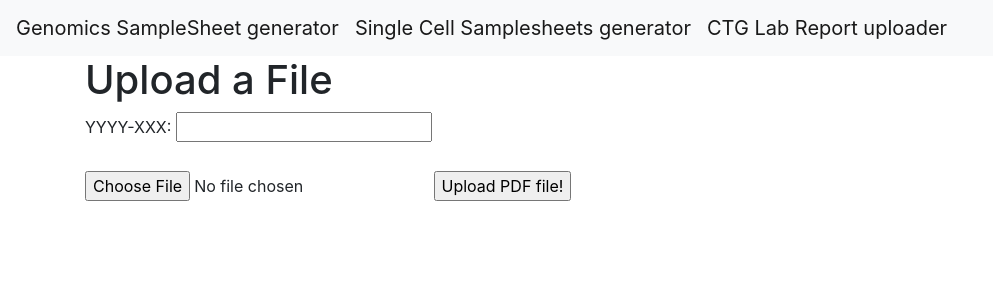
After one commit to ctg-lund/SampleSheetGenerator, a Python web app: template templates/lab_report.html in a window 1280 px wide. The commit adds this page. Shown: the top 300 px of the page, without its empty margins (0-993 px from the left). Run offline with Jinja, Linux system fonts and the light colour scheme; the template is opened without the code that fills it, so the values that code supplies are empty; some libraries are stand-ins or nearby versions.

Commit message:
adding report upload, minor edits

```diff
--- a/templates/base.html
+++ b/templates/base.html
@@ -11,6 +11,10 @@
     <nav class="navbar navbar-expand-lg navbar-light bg-light">
       <a class="navbar-brand" href="/samplesheet">Genomics SampleSheet generator</a>
       <a class="navbar-brand" href="/samplesheet/singlecell">Single Cell Samplesheets generator</a>
+      <a class="navbar-brand" href="/samplesheet/lab-report">CTG Lab Report uploader</a>
+      <button class="navbar-toggler" type="button" data-toggle="collapse" data-target="#navbarNav" aria-controls="navbarNav" aria-expanded="false" aria-label="Toggle navigation">
+        <span class="navbar-toggler-icon"></span>
+      </button>
       <button class="navbar-toggler" type="button" data-toggle="collapse" data-target="#navbarNav" aria-controls="navbarNav" aria-expanded="false" aria-label="Toggle navigation">
         <span class="navbar-toggler-icon"></span>
       </button>
--- a/templates/forms.html
+++ b/templates/forms.html
@@ -1,7 +1,7 @@
 {% extends "base.html" %}
 
 {% block title %}
-  My Forms - {{ super() }}
+  CTG SampleSheet Generator - {{ super() }}
 {% endblock %}
 
 {% block content %}
--- /dev/null
+++ b/templates/lab_report.html
@@ -0,0 +1,16 @@
+{% extends "base.html" %}
+
+{% block title %}
+  Report Uploader - {{ super() }}
+{% endblock %}
+
+{% block content %}
+  <h1>Upload a File</h1>
+  <form action="/upload" method="post" enctype="multipart/form-data">
+      <label for="pid">YYYY-XXX:</label>
+  <input type="text" id="pid" name="pid" pattern="^\d{4}-\d{3}$">
+  <br><br>
+    <input type="file" name="lab_report" id="lab_report" accept="application/pdf">
+    <input type="submit" value="Upload PDF file!" name="submit">
+  </form>
+{% endblock %}
--- a/templates/singlecell_forms.html
+++ b/templates/singlecell_forms.html
@@ -1,7 +1,7 @@
 {% extends "base.html" %}
 
 {% block title %}
-  My Forms - {{ super() }}
+  Single Cell SampleSheet Generator - {{ super() }}
 {% endblock %}
 
 {% block content %}
```
Also changed, not shown: main.py (+12 -0 lines).
